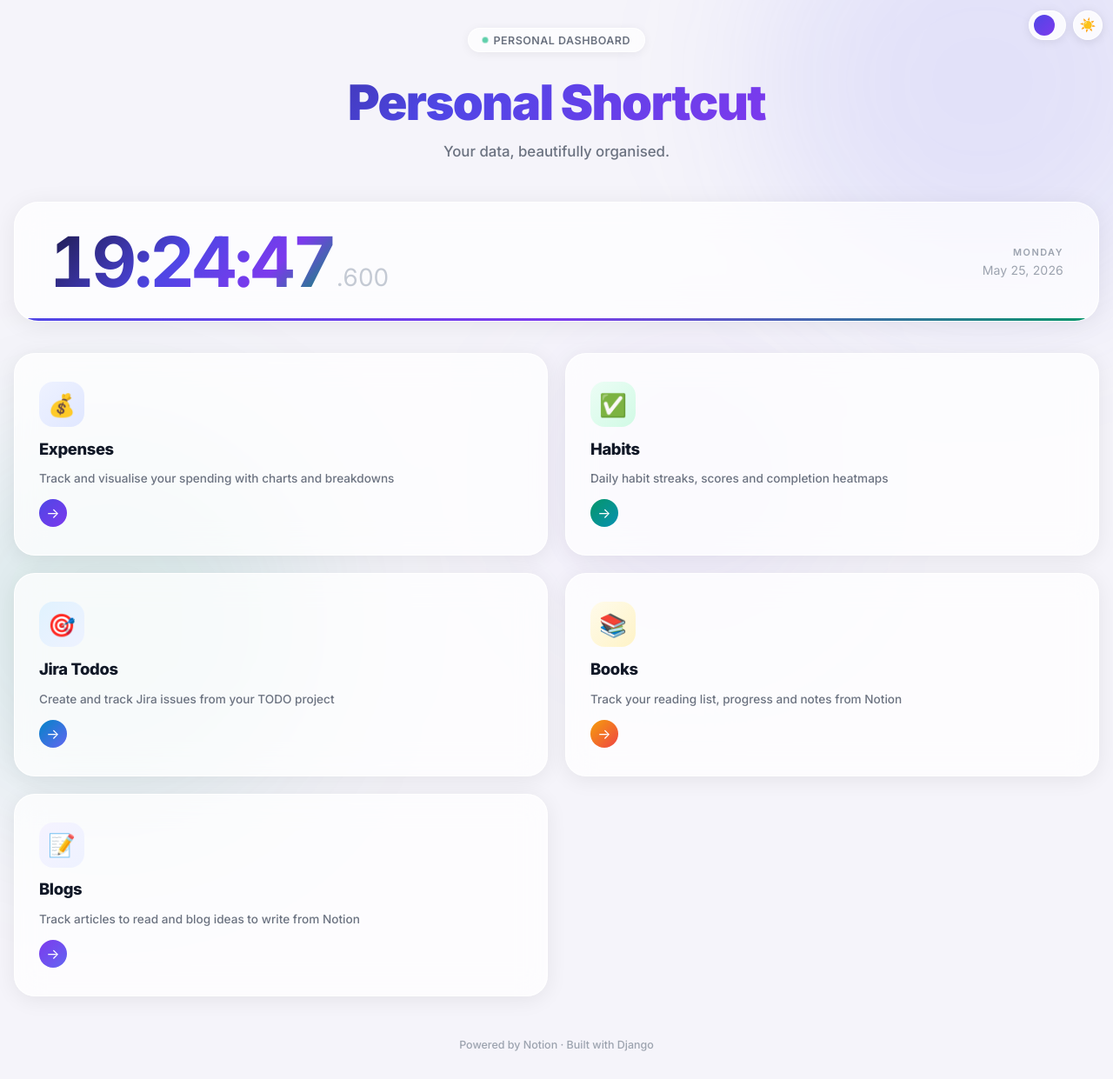
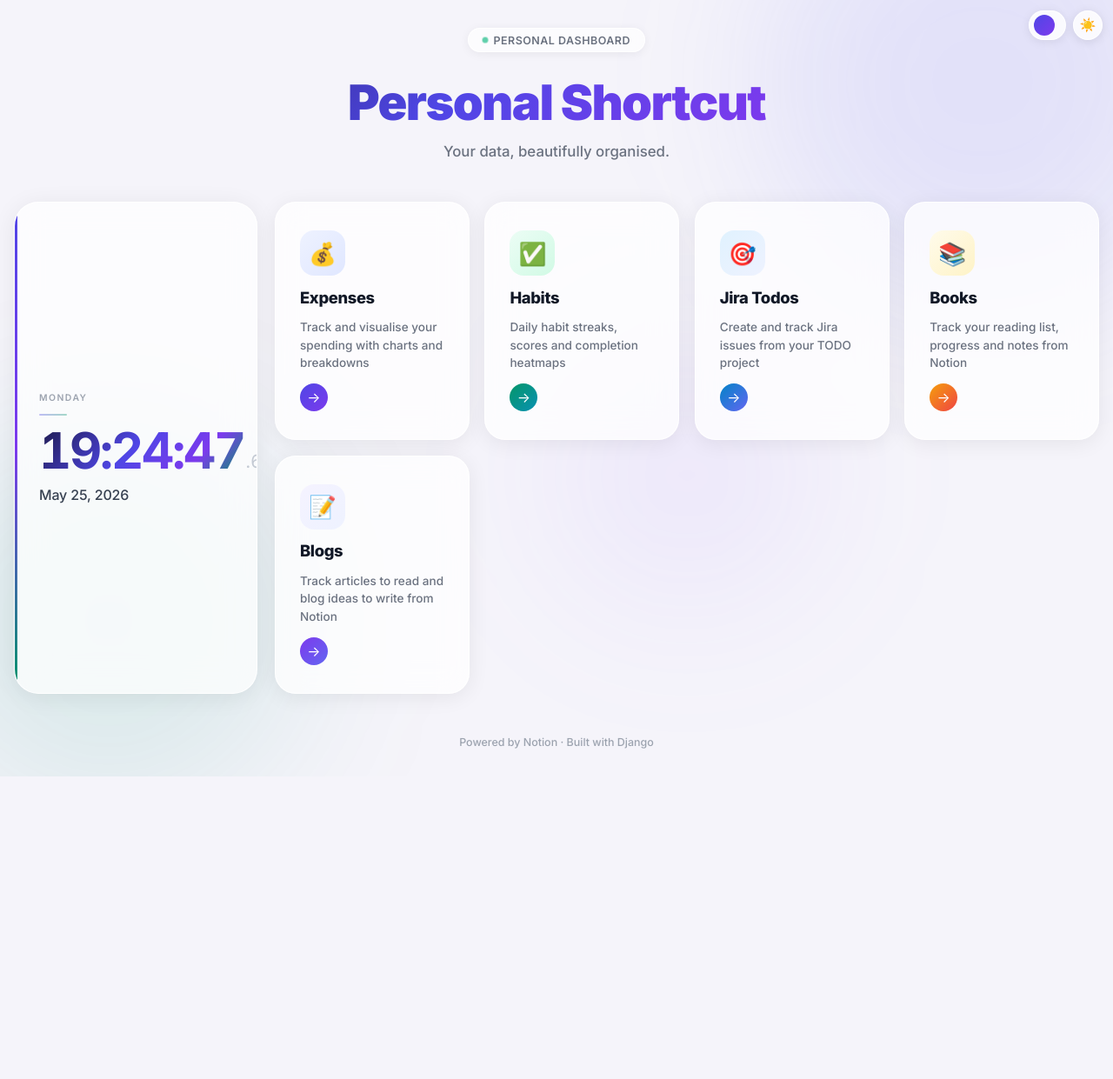
Before and after one commit to geekyabhi/Personal-Shortcut, a Django app: template core/templates/home.html in a window 1280 px wide. Shown: the whole page at 87% size. After the commit the page ends 893 px from the top, so only its background shows below. Run offline with Django 4.2, Linux system fonts and the light colour scheme; the template is opened without the code that fills it, so the values that code supplies are empty.

Commit message:
redesign: clock left / tiles right two-column home layout
- main-layout grid: 280px clock panel + 1fr tiles on ≥860px, stacked below
- Clock panel is full height, left-aligned, with vertical gradient accent stripe
- Tiles grid fills right column with auto-fill minmax(200px)

Co-Authored-By: Claude Sonnet 4.6 <noreply@anthropic.com>

```diff
--- a/core/templates/home.html
+++ b/core/templates/home.html
@@ -60,8 +60,8 @@
 
     .grid {
       display: grid;
-      grid-template-columns: repeat(auto-fill, minmax(240px, 1fr));
-      gap: 1.25rem; width: 100%;
+      grid-template-columns: repeat(auto-fill, minmax(200px, 1fr));
+      gap: 1.1rem; width: 100%; align-content: start;
     }
 
     .tile {
@@ -119,61 +119,70 @@
 
     .footer { margin-top: 3rem; font-size: 0.78rem; color: #9CA3AF; font-weight: 500; animation: _fadeIn 0.5s 0.85s ease both; }
 
-    /* ── Clock card ── */
+    /* ── Two-column main layout ── */
+    .main-layout {
+      display: grid;
+      grid-template-columns: 1fr;
+      gap: 1.25rem;
+      width: 100%;
+      margin-bottom: 2.5rem;
+    }
+    @media (min-width: 860px) {
+      .main-layout { grid-template-columns: 280px 1fr; align-items: stretch; }
+    }
+
+    /* ── Clock panel ── */
     .clock-card {
       background: rgba(255,255,255,0.72);
       backdrop-filter: blur(18px);
       border: 1px solid rgba(255,255,255,0.92);
       border-radius: 28px;
-      padding: 1.75rem 2.5rem;
-      margin-bottom: 2.25rem;
+      padding: 2rem 1.75rem;
       box-shadow: 0 4px 28px rgba(0,0,0,0.07);
-      display: flex; flex-direction: row; align-items: center;
-      justify-content: space-between;
-      position: relative; overflow: hidden;
+      display: flex; flex-direction: column;
+      align-items: flex-start; justify-content: center;
+      gap: 0.75rem; position: relative; overflow: hidden;
       animation: _fadeUp 0.55s 0.38s ease both;
+      min-height: 200px;
     }
-    .clock-left  { display: flex; flex-direction: column; align-items: flex-start; }
-    .clock-right { display: flex; flex-direction: column; align-items: flex-end; gap: 0.2rem; }
     .clock-card::after {
-      content: ''; position: absolute; bottom: 0; left: 0; right: 0; height: 3px;
-      background: linear-gradient(90deg, #4F46E5, #7C3AED, #059669);
+      content: ''; position: absolute; top: 0; left: 0; bottom: 0; width: 3px;
+      background: linear-gradient(180deg, #4F46E5, #7C3AED, #059669);
     }
     .clock-day {
-      font-size: 0.68rem; font-weight: 600; color: #9CA3AF;
+      font-size: 0.65rem; font-weight: 600; color: #9CA3AF;
       text-transform: uppercase; letter-spacing: 0.14em;
     }
     .clock-time-row {
-      display: flex; align-items: baseline; gap: 0.15rem;
+      display: flex; align-items: baseline; gap: 0.1rem;
       font-variant-numeric: tabular-nums;
     }
     .clock-hms {
-      font-size: clamp(2.8rem, 9vw, 5rem);
+      font-size: clamp(2.4rem, 6vw, 3.6rem);
       font-weight: 700; letter-spacing: -0.04em; line-height: 1;
       background: linear-gradient(135deg, #1E1B4B 0%, #4F46E5 45%, #7C3AED 75%, #059669 100%);
       -webkit-background-clip: text; -webkit-text-fill-color: transparent; background-clip: text;
     }
     .clock-ms {
-      font-size: clamp(1rem, 3vw, 1.75rem);
-      font-weight: 400; letter-spacing: -0.02em; color: #C4CAD4;
+      font-size: clamp(0.9rem, 2vw, 1.3rem);
+      font-weight: 400; letter-spacing: -0.01em; color: #C4CAD4;
       font-variant-numeric: tabular-nums; line-height: 1;
-      align-self: flex-end; padding-bottom: 0.3em;
+      align-self: flex-end; padding-bottom: 0.25em;
     }
     .clock-date {
-      font-size: 0.88rem; font-weight: 400; color: #9CA3AF; letter-spacing: 0.01em;
-      margin-top: 0.1rem;
+      font-size: 1rem; font-weight: 500; color: #374151; letter-spacing: -0.01em;
+    }
+    .clock-divider {
+      width: 32px; height: 2px; border-radius: 2px;
+      background: linear-gradient(90deg, #4F46E5, #059669); opacity: 0.35;
     }
     [data-theme="dark"] .clock-card {
       background: rgba(255,255,255,0.04); border-color: rgba(255,255,255,0.07);
       box-shadow: 0 4px 28px rgba(0,0,0,0.30);
     }
-    [data-theme="dark"] .clock-ms  { color: #3D4459; }
-    [data-theme="dark"] .clock-date { color: #6B7280; }
+    [data-theme="dark"] .clock-ms   { color: #2D3348; }
+    [data-theme="dark"] .clock-date { color: #9CA3AF; }
     [data-theme="dark"] .clock-day  { color: #4B5563; }
-
-    @media (min-width: 600px) {
-      .grid { grid-template-columns: repeat(2, 1fr); }
-    }
 
     /* ── Animations ── */
     @keyframes _fadeUp  { from { opacity:0; transform:translateY(22px); } to { opacity:1; transform:translateY(0); } }
@@ -271,19 +280,19 @@
     <h1>Personal Shortcut</h1>
     <p class="subtitle">Your data, beautifully organised.</p>
 
+    <div class="main-layout">
+      <!-- Left: clock -->
       <div class="clock-card">
-      <div class="clock-left">
+        <div class="clock-day" id="clock-day">Monday</div>
+        <div class="clock-divider"></div>
         <div class="clock-time-row">
           <span class="clock-hms" id="clock-hms">00:00:00</span>
           <span class="clock-ms" id="clock-ms">.000</span>
         </div>
-      </div>
-      <div class="clock-right">
-        <div class="clock-day" id="clock-day">Monday</div>
         <div class="clock-date" id="clock-date">January 1, 2000</div>
       </div>
-    </div>
 
+      <!-- Right: app tiles -->
       <div class="grid">
         <a class="tile tile-expenses anim-card" href="/expenses/" style="animation-delay:0.45s">
           <div class="tile-icon-wrap">💰</div>
@@ -315,6 +324,7 @@
           <span class="tile-desc">Track articles to read and blog ideas to write from Notion</span>
           <span class="tile-arrow">→</span>
         </a>
+      </div>
     </div>
 
     <p class="footer">Powered by Notion &middot; Built with Django</p>
```
Lines whose indentation alone changed are shown as unchanged.
